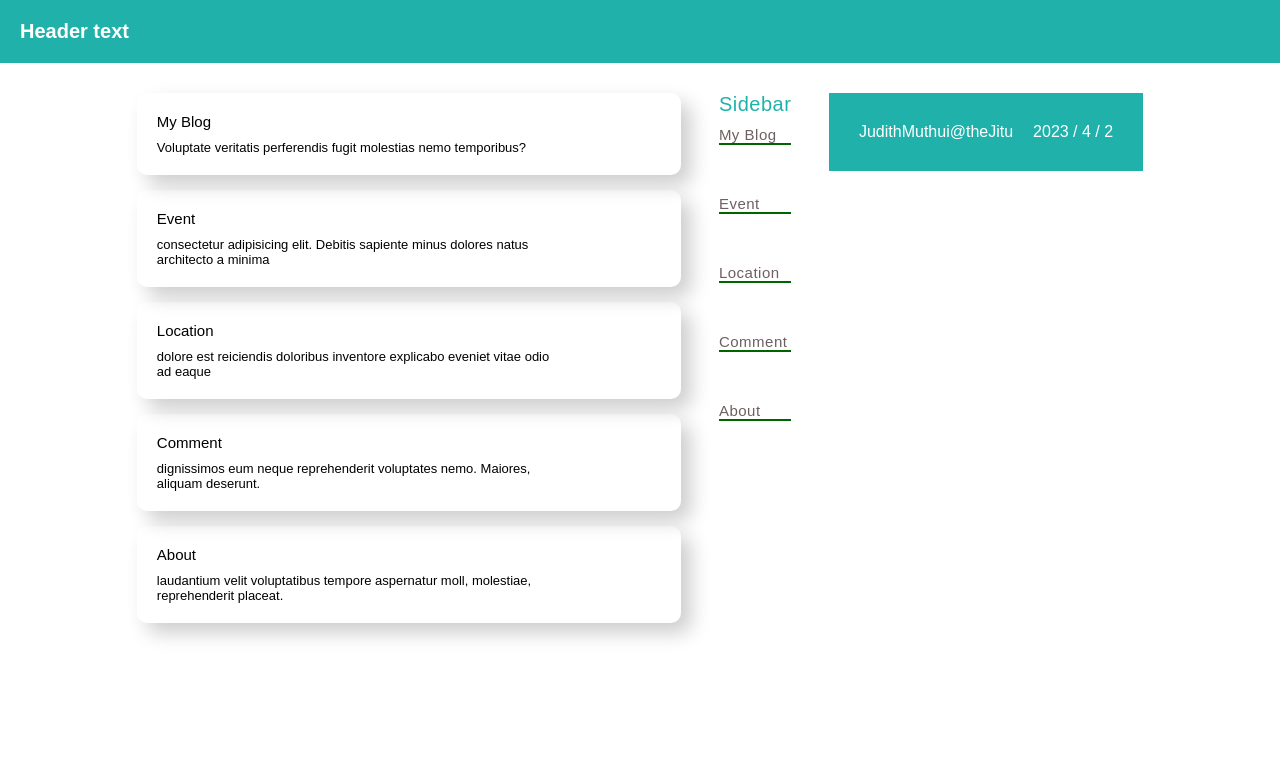
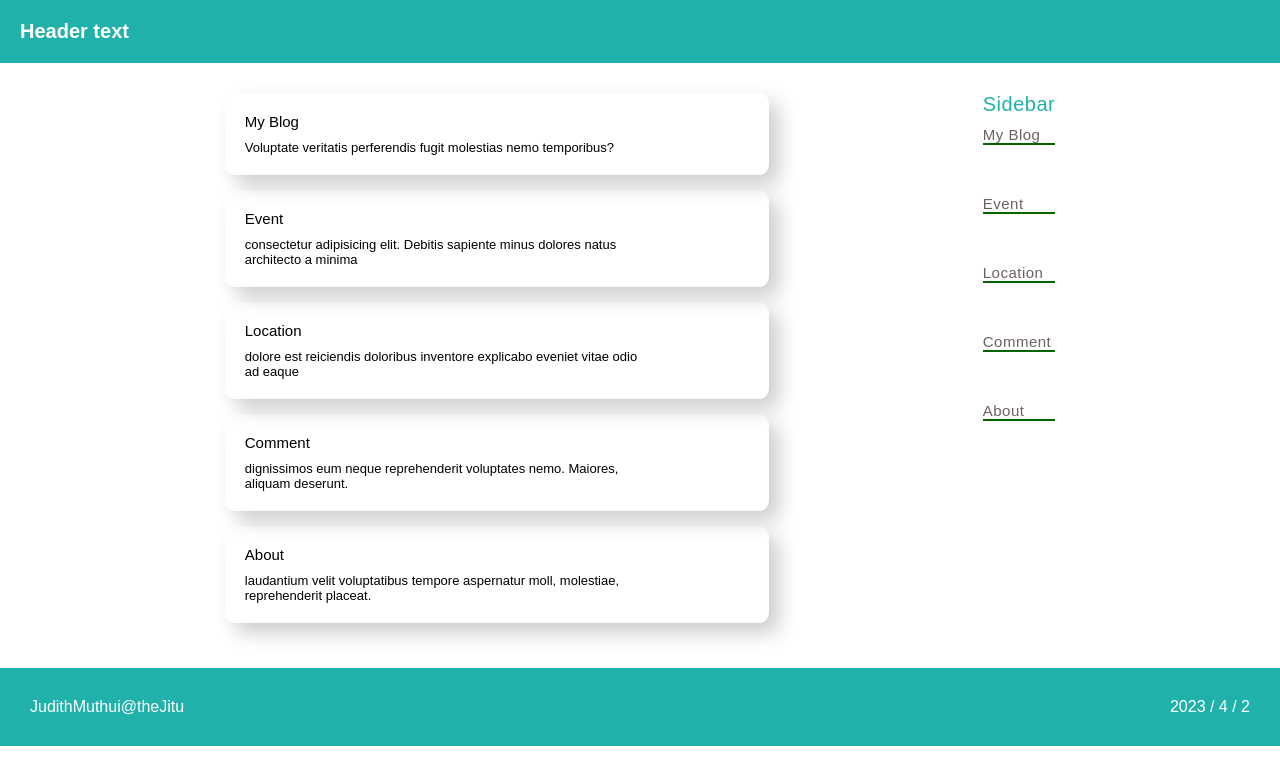
Before and after one commit to Judiciousmurich/Blog-React-App, a React (Create React App) app: page / in a window 1280 px wide. Shown: the top 784 px of the page. Built offline with nearby package versions, Linux system fonts and the light colour scheme.

Commit message:
Update App.jsx

```diff
--- a/src/App.jsx
+++ b/src/App.jsx
@@ -18,13 +18,13 @@ function App() {
       <div className="flex-container">
         <Blog />
         <Hightlights />
-    <footer>
+      </div>
+     <footer>
           <span className="myname">JudithMuthui@theJitu</span>
           <span className="myname">
             {myDate}
           </span>
         </footer>
-      </div>
      </div>
 
   );
```
